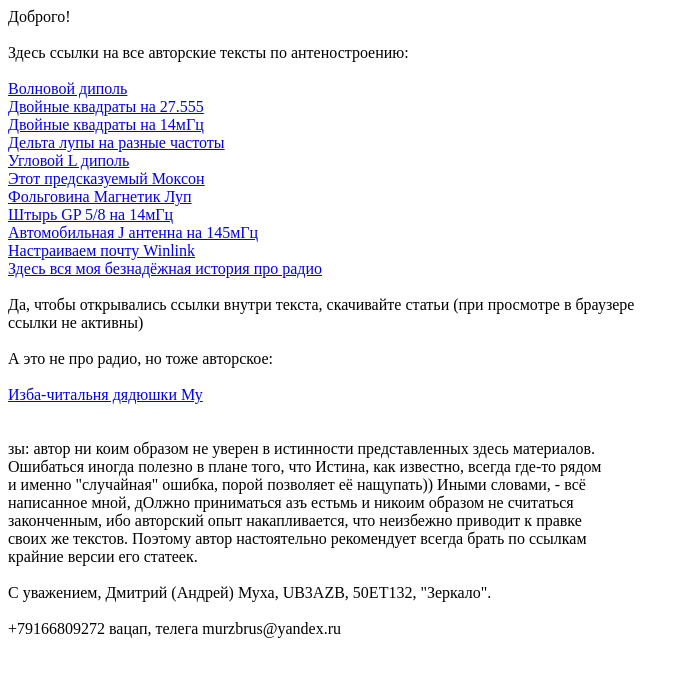
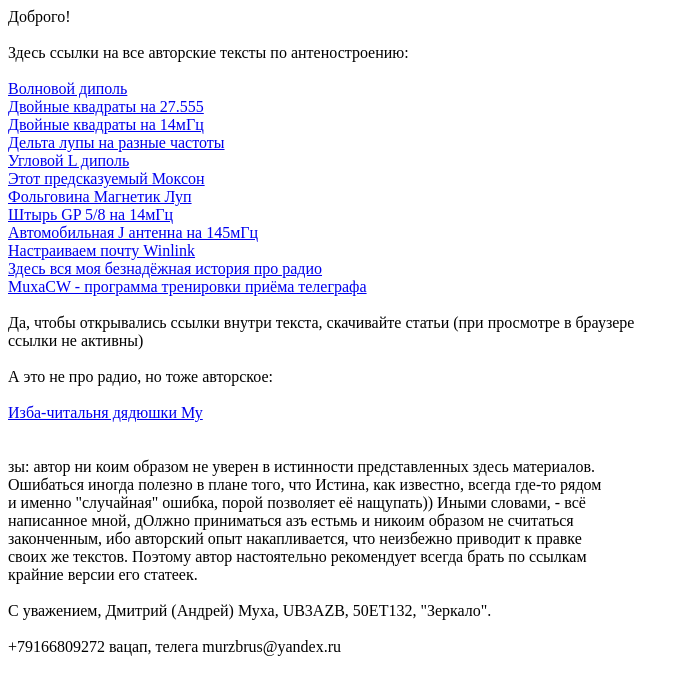
Before and after one commit to Muxa132/Muxa132, a plain HTML site: page index.html in a window 1280 px wide. Shown: the whole page, without its empty margins (0-689 px from the left). Drawn offline with Linux system fonts and the light colour scheme.

Commit message:
Update index.html
Add MuxaCW program

```diff
--- a/index.html
+++ b/index.html
@@ -21,6 +21,7 @@
 <a href="https://disk.yandex.ru/i/jDqNPWeFaAkm5Q/">Автомобильная J антенна на 145мГц</a><br>
 <a href="https://disk.yandex.ru/i/hPszuavfCQjWMQ/">Настраиваем почту Winlink</a><br>
 <a href="https://disk.yandex.ru/i/XfwZrQhUQC_vzA/">Здесь вся моя безнадёжная история про радио</a><br>
+<a href="https://disk.yandex.ru/d/tSpQ-efRxwTYgw/">MuxaCW - программа тренировки приёма телеграфа</a><br>
 <br>
 Да, чтобы открывались ссылки внутри текста, скачивайте статьи (при просмотре в браузере<br>ссылки не активны)
 <br><br>А это не про радио, но тоже авторское:<br>
```
